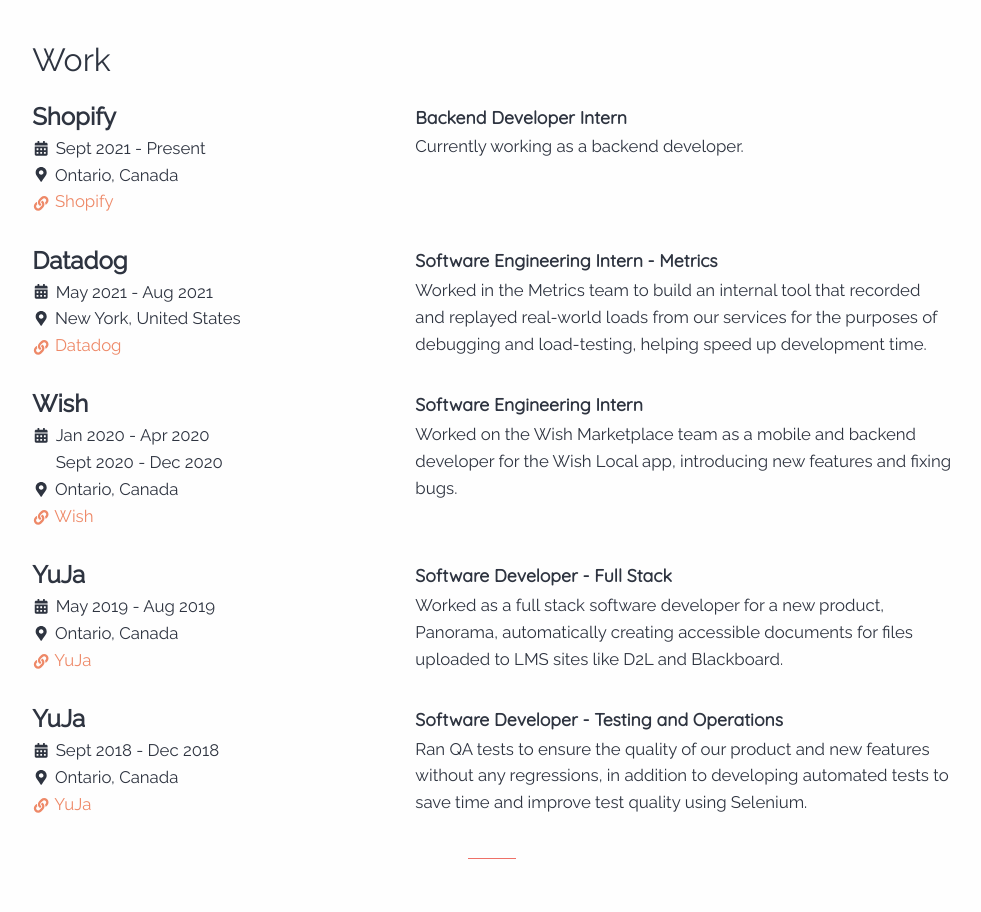
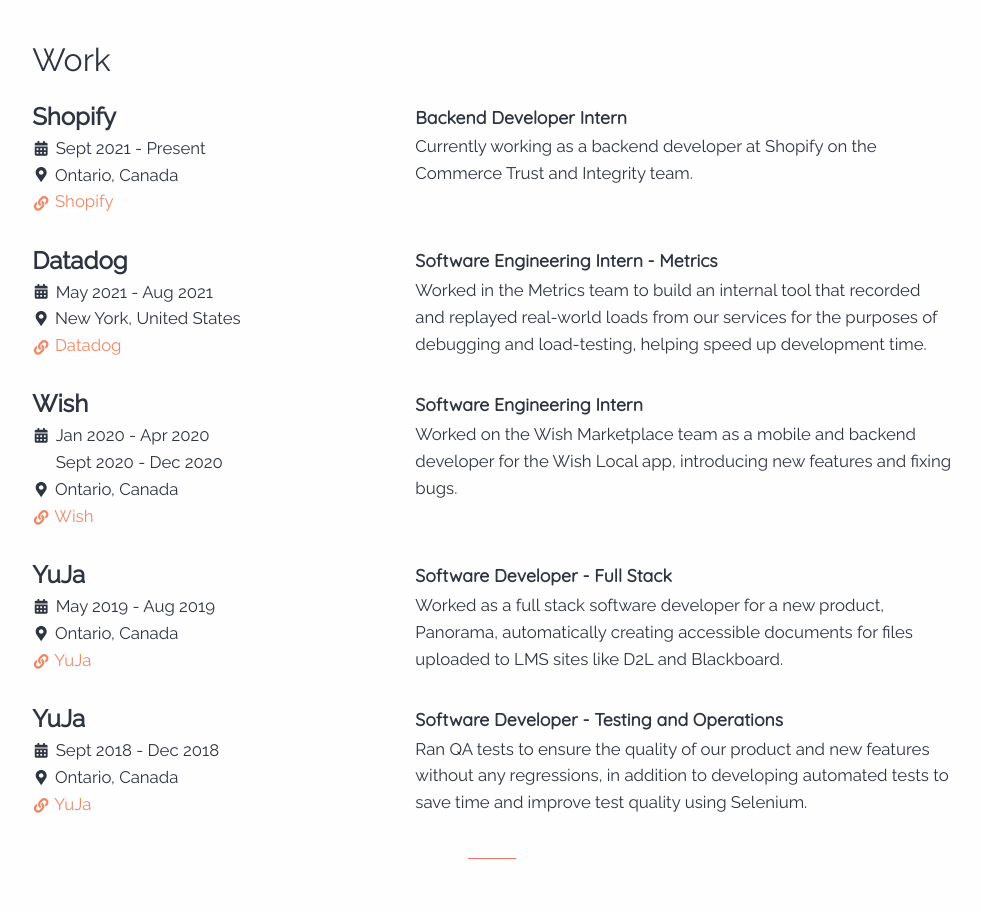
Before and after one commit to ClementTsang/clementtsang.github.io, a Vue app: page / in a window 1280 px wide. Shown: the part 1000-1912 px from the top of the page, without its empty margins (148-1129 px from the left). Built offline with nearby package versions, Linux system fonts and the light colour scheme.

Commit message:
Update some entries

```diff
--- a/src/components/Experience.vue
+++ b/src/components/Experience.vue
@@ -10,7 +10,7 @@
           entry-title="Shopify"
           :date-range="['Sept 2021 - Present']"
           job-position="Backend Developer Intern"
-          job-description="Currently working as a backend developer."
+          job-description="Currently working as a backend developer at Shopify on the Commerce Trust and Integrity team."
           job-location="Ontario, Canada"
           job-website="https://www.shopify.ca/"
           job-website-name="Shopify"
```
Also changed, not shown: 2 other files (tests, documents, lock files or other folders).
